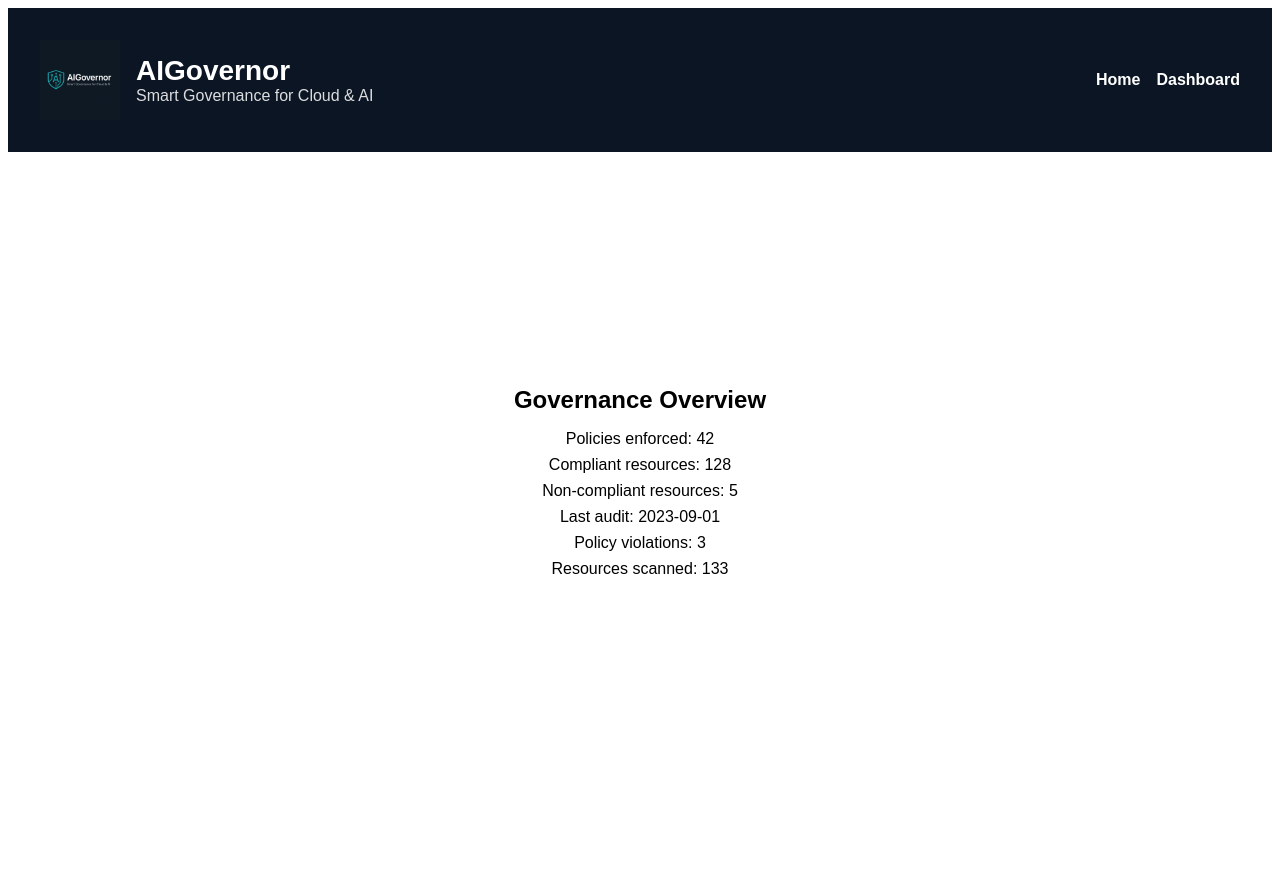
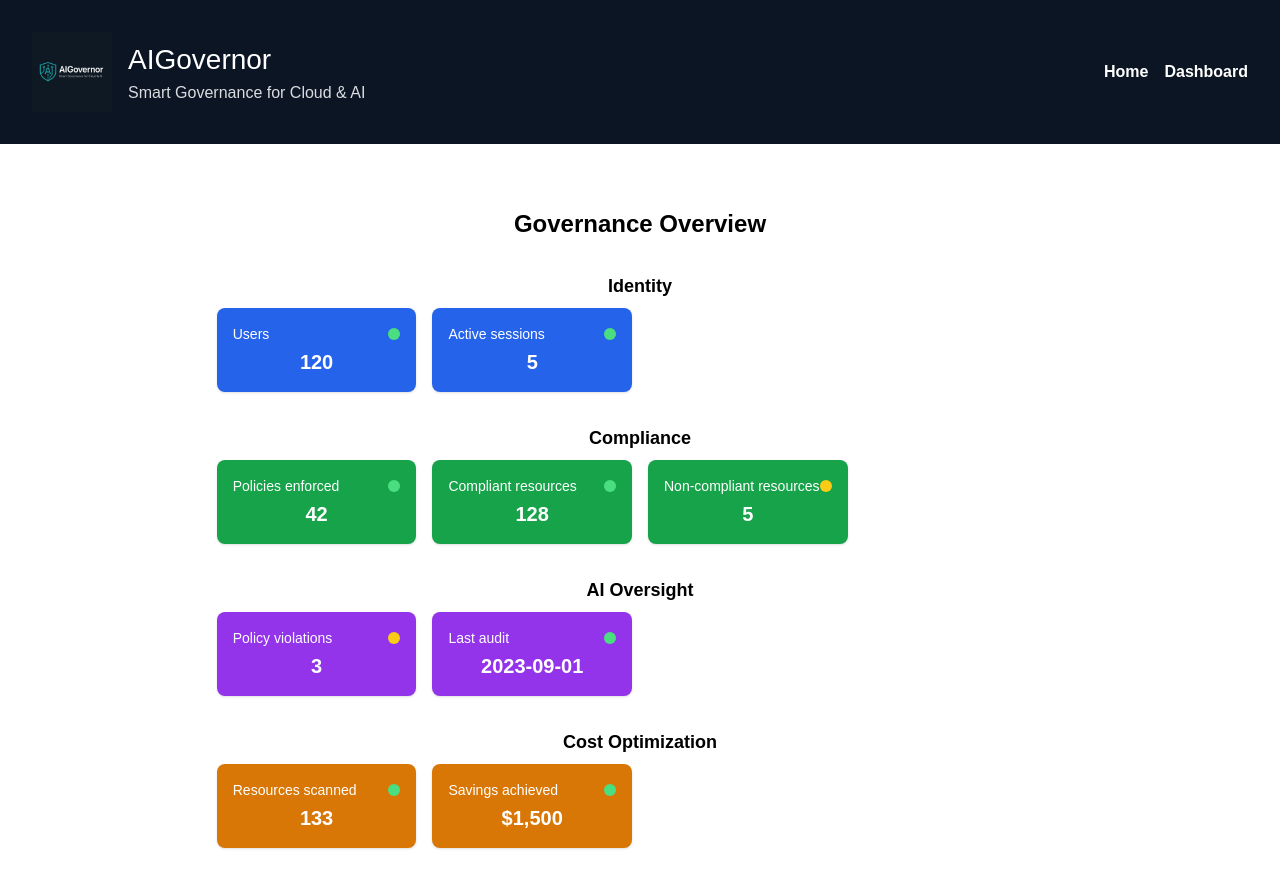
Before and after one commit to karimdescombes/AIGovernor, a React (Vite) app in the folder frontend/: page /dashboard in a window 1280 px wide. Shown: the top 888 px of the page. Before the commit the page ends 816 px from the top, so only its background shows below. Built offline with nearby package versions, Linux system fonts and the light colour scheme.

Commit message:
refactor: enhance dashboard with tailwind layout

```diff
--- a/frontend/index.html
+++ b/frontend/index.html
@@ -5,6 +5,7 @@
     <meta name="viewport" content="width=device-width, initial-scale=1.0" />
     <meta name="description" content="AIGovernor: Smart Governance for Cloud & AI" />
     <title>AIGovernor</title>
+    <script src="https://cdn.tailwindcss.com"></script>
   </head>
   <body>
     <div id="root"></div>
--- a/frontend/src/pages/Dashboard.jsx
+++ b/frontend/src/pages/Dashboard.jsx
@@ -1,26 +1,63 @@
 import React from 'react';
 
-const mockMetrics = [
-  { label: 'Policies enforced', value: 42 },
-  { label: 'Compliant resources', value: 128 },
-  { label: 'Non-compliant resources', value: 5 },
-  { label: 'Last audit', value: '2023-09-01' },
-  // additional mock metrics to flesh out the dashboard
-  { label: 'Policy violations', value: 3 },
-  { label: 'Resources scanned', value: 133 },
-];
+const metrics = {
+  identity: [
+    { label: 'Users', value: 120, status: 'ok' },
+    { label: 'Active sessions', value: 5, status: 'ok' },
+  ],
+  compliance: [
+    { label: 'Policies enforced', value: 42, status: 'ok' },
+    { label: 'Compliant resources', value: 128, status: 'ok' },
+    { label: 'Non-compliant resources', value: 5, status: 'warning' },
+  ],
+  aiOversight: [
+    { label: 'Policy violations', value: 3, status: 'warning' },
+    { label: 'Last audit', value: '2023-09-01', status: 'ok' },
+  ],
+  costOptimization: [
+    { label: 'Resources scanned', value: 133, status: 'ok' },
+    { label: 'Savings achieved', value: '$1,500', status: 'ok' },
+  ],
+};
+
+function StatusDot({ status }) {
+  const color = status === 'warning' ? 'bg-yellow-400' : status === 'alert' ? 'bg-red-500' : 'bg-green-400';
+  return <span className={`inline-block w-3 h-3 rounded-full ${color}`} />;
+}
+
+function MetricTile({ metric, color }) {
+  return (
+    <div className={`bg-${color}-600 text-white p-4 rounded-lg shadow flex flex-col gap-1`}>
+      <div className="flex items-center justify-between text-sm font-medium">
+        <span>{metric.label}</span>
+        {metric.status && <StatusDot status={metric.status} />}
+      </div>
+      <div className="text-xl font-bold">{metric.value}</div>
+    </div>
+  );
+}
+
+function MetricSection({ title, metrics, color }) {
+  return (
+    <section className="mb-6">
+      <h3 className="mb-2 text-lg font-semibold">{title}</h3>
+      <div className="grid grid-cols-1 sm:grid-cols-2 lg:grid-cols-4 gap-4">
+        {metrics.map((m) => (
+          <MetricTile key={m.label} metric={m} color={color} />
+        ))}
+      </div>
+    </section>
+  );
+}
 
 export default function Dashboard() {
   return (
-    <div className="dashboard">
-      <h2>Governance Overview</h2>
-      <ul>
-        {mockMetrics.map((metric) => (
-          <li key={metric.label}>
-            {metric.label}: {metric.value}
-          </li>
-        ))}
-      </ul>
+    <div className="p-4 md:p-8 space-y-8">
+      <h2 className="text-2xl font-bold mb-4">Governance Overview</h2>
+      <MetricSection title="Identity" metrics={metrics.identity} color="blue" />
+      <MetricSection title="Compliance" metrics={metrics.compliance} color="green" />
+      <MetricSection title="AI Oversight" metrics={metrics.aiOversight} color="purple" />
+      <MetricSection title="Cost Optimization" metrics={metrics.costOptimization} color="amber" />
     </div>
   );
 }
```
Also changed, not shown: 3 other files (tests, documents, lock files or other folders).
